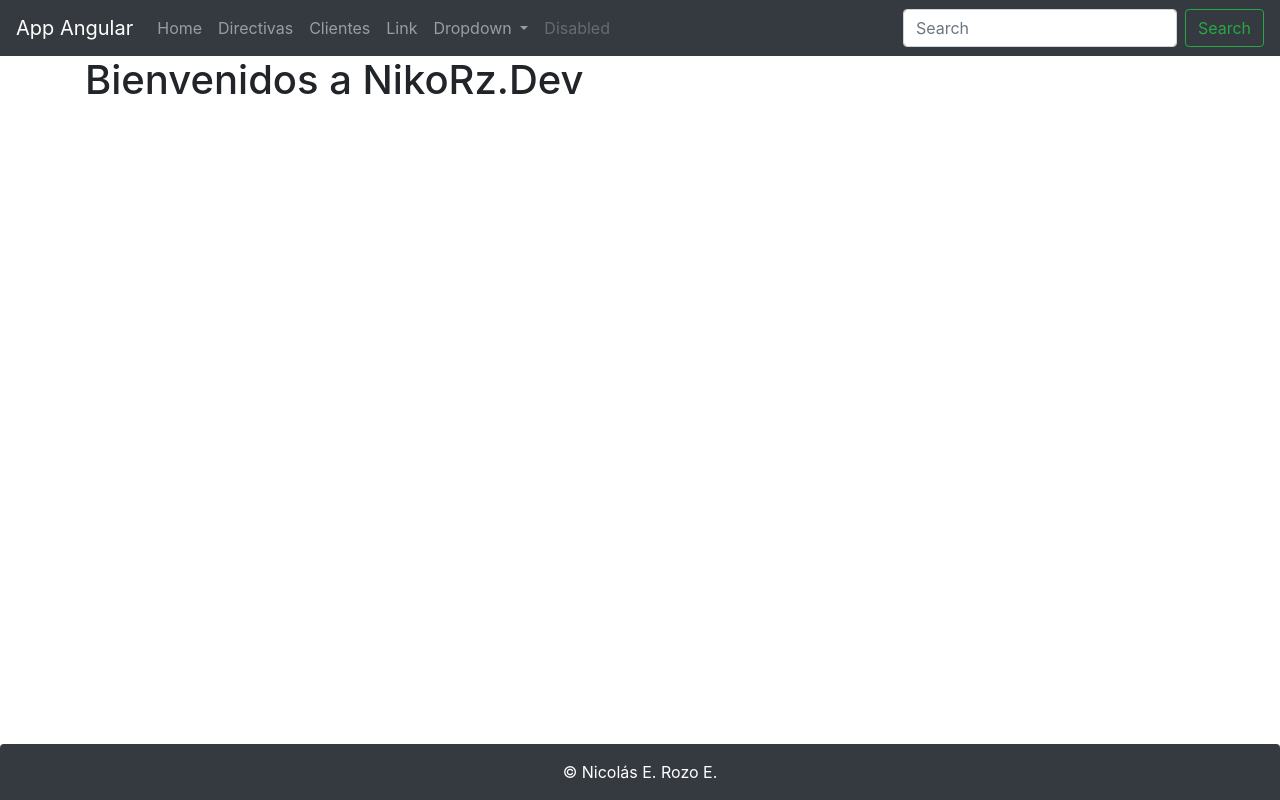
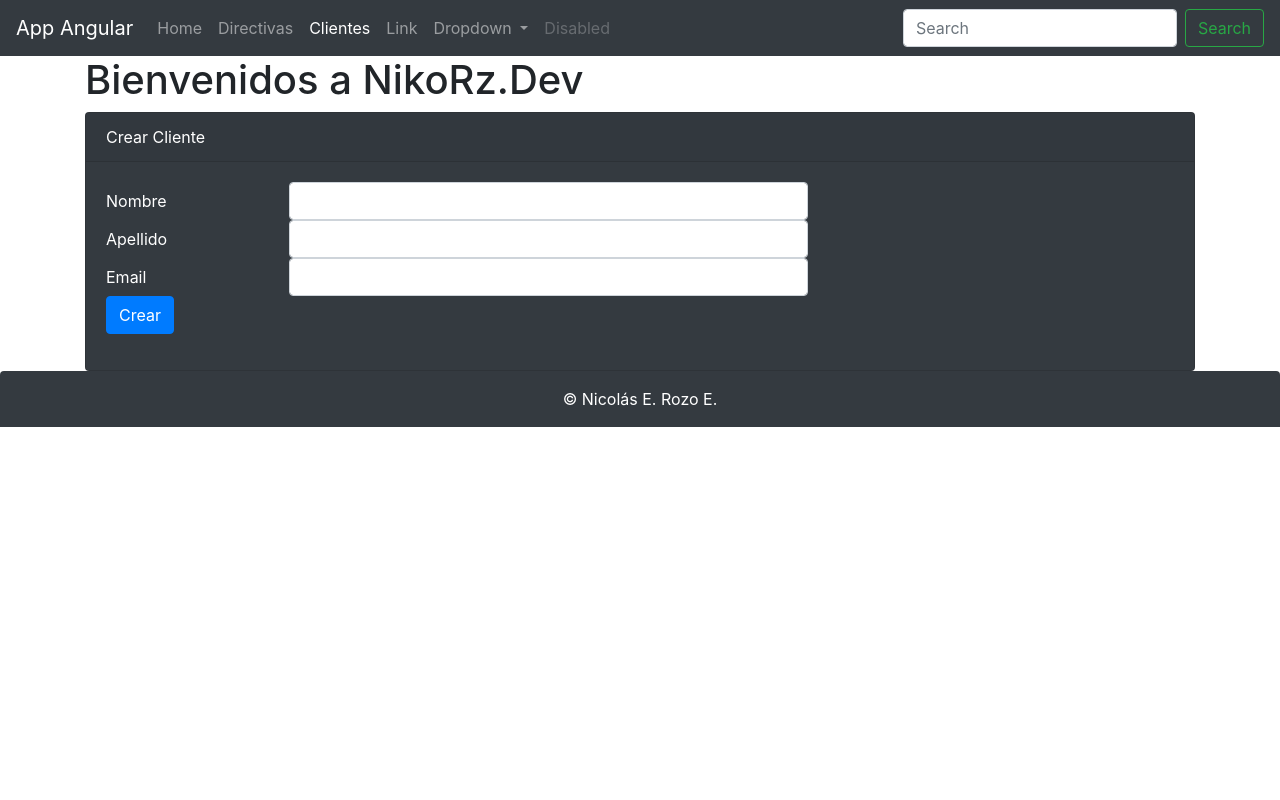
Before and after one commit to NikoRozo/cursos.cliente-app, an Angular app: page /clientes/form in a window 1280 px wide. Before the commit this address led to /. Built offline with nearby package versions, Linux system fonts and the light colour scheme.

Commit message:
Formulario Crear Usuario

```diff
--- a/src/app/clientes/cliente.service.ts
+++ b/src/app/clientes/cliente.service.ts
@@ -1,20 +1,23 @@
 import { Injectable } from '@angular/core';
 import { Cliente } from './cliente';
-import { Clientes } from '../../assets/data/clientes.json';
 import { Observable, of } from 'rxjs';
-import { HttpClient } from '@angular/common/http';
+import { HttpClient, HttpHeaders } from '@angular/common/http';
 
 @Injectable({
   providedIn: 'root'
 })
 export class ClienteService {
 
-  // private urlEndPoint = 'http://localhost:8090/api/v1/clients';
-  private urlEndPoint = 'http://localhost:53760/';
+  private urlEndPoint = 'http://localhost:8090/api/v1/clients';
+
+  private httpHeaders = new HttpHeaders({'Content-Type': 'application/json'});
   constructor(private http: HttpClient) { }
 
   getClientes(): Observable<Cliente[]> {
-    // return of(Clientes); // Consulta los Datos Estaticos
     return this.http.get<Cliente[]>(this.urlEndPoint);
   }
+
+  create(cliente: Cliente): Observable<Cliente> {
+    return this.http.post<Cliente>(this.urlEndPoint, cliente, {headers: this.httpHeaders});
+  }
 }
--- a/src/app/clientes/clientes.component.html
+++ b/src/app/clientes/clientes.component.html
@@ -2,6 +2,10 @@
     <div class="card-header">Clientes</div>
     <div class="card-body text-primary">
       <h5 class="card-title">Listado de Clientes</h5>
+
+      <div class="my-2 text-left">
+          <button class="btn btn-rounded btn-primary" type="button" [routerLink]="['/clientes/form']">Crear Cliente</button>
+      </div>
 
       <table class="table table-bordered table-striped text-primary">
         <thead>
--- a/src/app/clientes/clientes.component.ts
+++ b/src/app/clientes/clientes.component.ts
@@ -1,7 +1,7 @@
 import { Component, OnInit } from '@angular/core';
 import { Cliente } from './cliente';
 import { ClienteService } from './cliente.service';
-import { Clientes } from 'src/assets/data/clientes.json';
+
 
 @Component({
   selector: 'app-clientes',
@@ -16,7 +16,7 @@ export class ClientesComponent implements OnInit {
 
   ngOnInit(): void {
     this.clienteService.getClientes().subscribe(
-      clientes => this.clientes = Clientes
+      clientes => this.clientes = clientes
     );
   }
 
--- /dev/null
+++ b/src/app/clientes/form.component.html
@@ -0,0 +1,33 @@
+<div class="card bg-dark text-white">
+    <div class="card-header">{{ title }}</div>
+    <div class="card-body">
+        <form (ngSubmit)="create()">
+            <div class="from-group row">
+                <label for="nombre" class="col-form-label col-sm-2">Nombre</label>
+                <div class="col-sm-6">
+                    <input type="text" class="form-control" [(ngModel)]="cliente.nombre" name="nombre">
+                </div>
+            </div>
+
+            <div class="from-group row">
+                <label for="apellido" class="col-form-label col-sm-2">Apellido</label>
+                <div class="col-sm-6">
+                    <input type="text" class="form-control" [(ngModel)]="cliente.apellido" name="apellido">
+                </div>
+            </div>
+
+            <div class="from-group row">
+                <label for="email" class="col-form-label col-sm-2">Email</label>
+                <div class="col-sm-6">
+                    <input type="text" class="form-control" [(ngModel)]="cliente.email" name="email">
+                </div>
+            </div>
+
+            <div class="form-group row">
+                <div class="col-sm-6">
+                    <button class="btn btn-primary" role="button">Crear</button>
+                </div>
+            </div>
+        </form>
+    </div>
+</div>
--- /dev/null
+++ b/src/app/clientes/form.component.ts
@@ -0,0 +1,29 @@
+import { Component, OnInit } from '@angular/core';
+import { Cliente } from './cliente';
+import { ClienteService } from './cliente.service';
+import { Router } from '@angular/router';
+
+@Component({
+  selector: 'app-form',
+  templateUrl: './form.component.html',
+  styleUrls: ['./form.component.css']
+})
+export class FormComponent implements OnInit {
+
+  title = 'Crear Cliente';
+  cliente: Cliente = new Cliente();
+  constructor(private clienteService: ClienteService,
+              private router: Router) { }
+
+  ngOnInit(): void {
+  }
+
+  create(): void {
+    console.log('Clicked!');
+    console.log(this.cliente);
+    this.clienteService.create(this.cliente).subscribe(
+      response => this.router.navigate(['/clientes'])
+    );
+  }
+
+}
--- a/src/app/footer/footer.component.css
+++ b/src/app/footer/footer.component.css
@@ -1,5 +1,5 @@
 .footer {
-    position: absolute;
+    position: relative;
     bottom: 0rem;
     width: 100%;
     height: 3.5rem;
```
Also changed, not shown: src/app/app.module.ts (+6 -1 lines), src/app/clientes/form.component.css (added), 1 other file (tests, documents, lock files or other folders).
